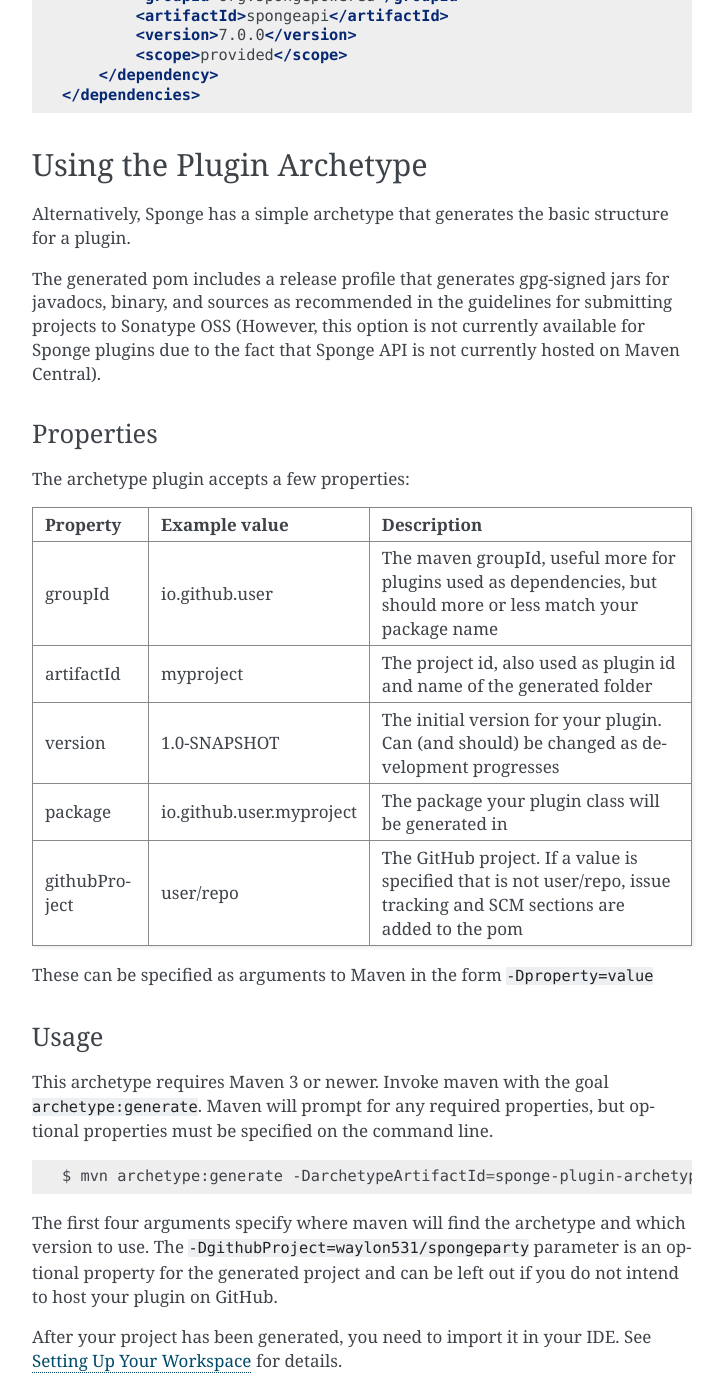
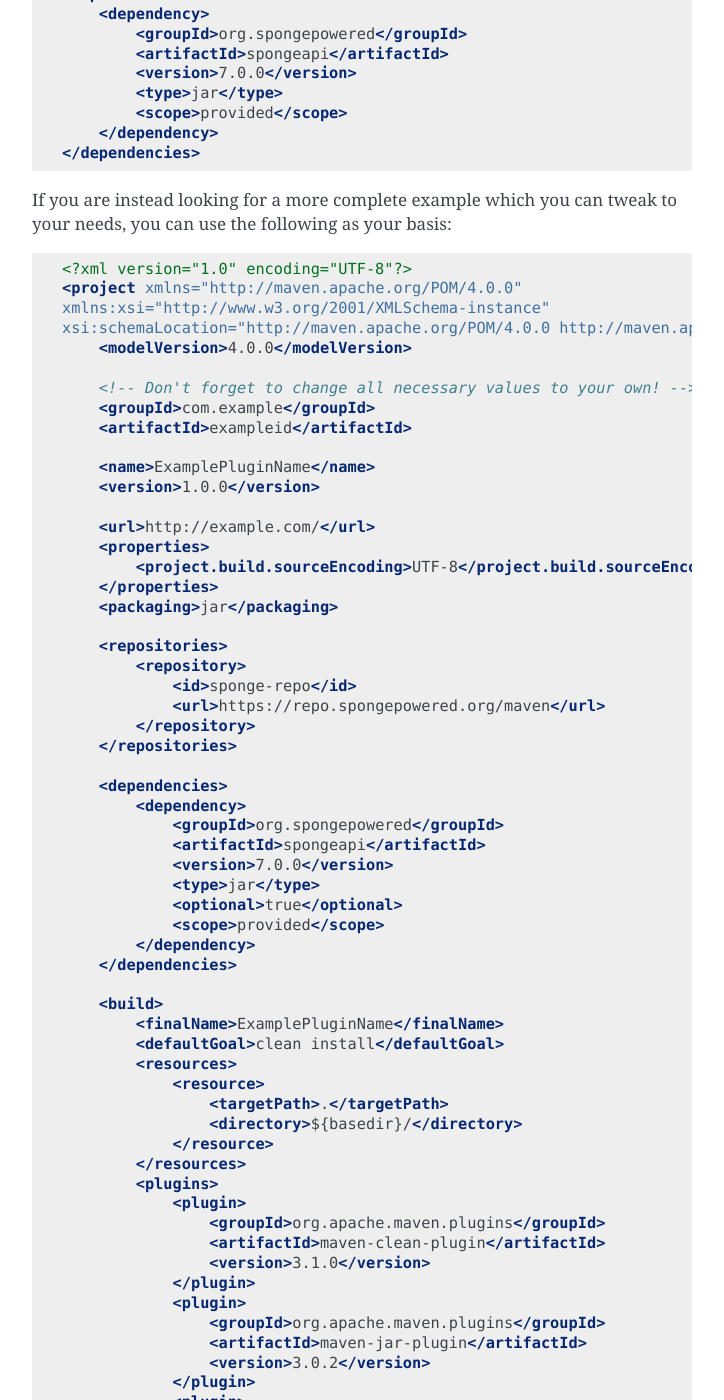
Before and after one commit to SpongePowered/SpongeDocs, a Sphinx documentation site: the page built from source/plugin/project/maven.rst, in a window 1280 px wide and 1400 px high, scrolled down 369 px. Shown: the whole window, without its empty margins (388-1112 px from the left). Built offline with Sphinx 7.4.7, drawn with Linux system fonts in a browser that asks for light colours; pages that are not in the unit, such as notebooks, are missing from menus; some of the changed text lies outside the part shown.

Commit message:
Remove sponge-archetype-plugin as it is no longer maintained

```diff
--- a/source/plugin/project/maven.rst
+++ b/source/plugin/project/maven.rst
@@ -2,13 +2,15 @@
 Setting Up Maven
 ================
 
-Add the following to the ``<project>`` block of your ``pom.xml`` to add the SpongeAPI dependency:
+If you already have a pom.xml set up you can simply add the following to the ``<project>`` block of
+ your ``pom.xml`` to add the SpongeAPI dependency:
 
 .. code-block:: xml
 
     <repositories>
         <repository>
-            <id>sponge</id>
+            <id>sponge-repo</id>
+            <name>Sponge Maven Repository</name>
             <url>https://repo.spongepowered.org/maven</url>
         </repository>
     </repositories>
@@ -18,49 +20,82 @@ Add the following to the ``<project>`` block of your ``pom.xml`` to add the Spon
             <groupId>org.spongepowered</groupId>
             <artifactId>spongeapi</artifactId>
             <version>7.0.0</version>
+            <type>jar</type>
             <scope>provided</scope>
         </dependency>
     </dependencies>
 
-Using the Plugin Archetype
-==========================
-Alternatively, Sponge has a simple archetype that generates the basic structure for a plugin.
+If you are instead looking for a more complete example which you can tweak to your needs, you can
+use the following as your basis:
 
-The generated pom includes a release profile that generates gpg-signed jars for javadocs, binary, and sources as
-recommended in the guidelines for submitting projects to Sonatype OSS (However, this option is not currently available
-for Sponge plugins due to the fact that Sponge API is not currently hosted on Maven Central).
+.. code-block:: xml
 
-Properties
-~~~~~~~~~~
+    <?xml version="1.0" encoding="UTF-8"?>
+    <project xmlns="http://maven.apache.org/POM/4.0.0"
+    xmlns:xsi="http://www.w3.org/2001/XMLSchema-instance"
+    xsi:schemaLocation="http://maven.apache.org/POM/4.0.0 http://maven.apache.org/xsd/maven-4.0.0.xsd">
+        <modelVersion>4.0.0</modelVersion>
 
-The archetype plugin accepts a few properties:
+        <!-- Don't forget to change all necessary values to your own! -->
+        <groupId>com.example</groupId>
+        <artifactId>exampleid</artifactId>
 
-============== ========================== =============================================================================
-Property        Example value              Description
-============== ========================== =============================================================================
-groupId         io.github.user             The maven groupId, useful more for plugins used as dependencies, but should
-                                           more or less match your package name
-artifactId      myproject                  The project id, also used as plugin id and name of the generated folder
-version         1.0-SNAPSHOT               The initial version for your plugin. Can (and should) be changed as
-                                           development progresses
-package         io.github.user.myproject   The package your plugin class will be generated in
-githubProject   user/repo                  The GitHub project. If a value is specified that is not user/repo, issue
-                                           tracking and SCM sections are added to the pom
-============== ========================== =============================================================================
+        <name>ExamplePluginName</name>
+        <version>1.0.0</version>
 
-These can be specified as arguments to Maven in the form ``-Dproperty=value``
+        <url>http://example.com/</url>
+        <properties>
+            <project.build.sourceEncoding>UTF-8</project.build.sourceEncoding>
+        </properties>
+        <packaging>jar</packaging>
 
-Usage
-~~~~~
-This archetype requires Maven 3 or newer. Invoke maven with the goal ``archetype:generate``. Maven will prompt for any
-required properties, but optional properties must be specified on the command line.
+        <repositories>
+            <repository>
+                <id>sponge-repo</id>
+                <url>https://repo.spongepowered.org/maven</url>
+            </repository>
+        </repositories>
 
-.. code-block:: bash
+        <dependencies>
+            <dependency>
+                <groupId>org.spongepowered</groupId>
+                <artifactId>spongeapi</artifactId>
+                <version>7.0.0</version>
+                <type>jar</type>
+                <optional>true</optional>
+                <scope>provided</scope>
+            </dependency>
+        </dependencies>
 
-    $ mvn archetype:generate -DarchetypeArtifactId=sponge-plugin-archetype -DarchetypeGroupId=org.spongepowered -DarchetypeRepository=https://repo.spongepowered.org/maven -DarchetypeVersion=1.2 -DgithubProject=waylon531/spongeparty
-
-The first four arguments specify where maven will find the archetype and which version to use. The
-``-DgithubProject=waylon531/spongeparty`` parameter is an optional property for the generated project and can be left
-out if you do not intend to host your plugin on GitHub.
-
-After your project has been generated, you need to import it in your IDE. See :doc:`../workspace/index` for details.
+        <build>
+            <finalName>ExamplePluginName</finalName>
+            <defaultGoal>clean install</defaultGoal>
+            <resources>
+                <resource>
+                    <targetPath>.</targetPath>
+                    <directory>${basedir}/</directory>
+                </resource>
+            </resources>
+            <plugins>
+                <plugin>
+                    <groupId>org.apache.maven.plugins</groupId>
+                    <artifactId>maven-clean-plugin</artifactId>
+                    <version>3.1.0</version>
+                </plugin>
+                <plugin>
+                    <groupId>org.apache.maven.plugins</groupId>
+                    <artifactId>maven-jar-plugin</artifactId>
+                    <version>3.0.2</version>
+                </plugin>
+                <plugin>
+                    <groupId>org.apache.maven.plugins</groupId>
+                    <artifactId>maven-compiler-plugin</artifactId>
+                    <version>3.7.0</version>
+                    <configuration>
+                        <source>1.8</source>
+                        <target>1.8</target>
+                    </configuration>
+                </plugin>
+            </plugins>
+        </build>
+    </project>
```
Also changed, not shown: source/plugin/project/gradle.rst (+6 -4 lines).
